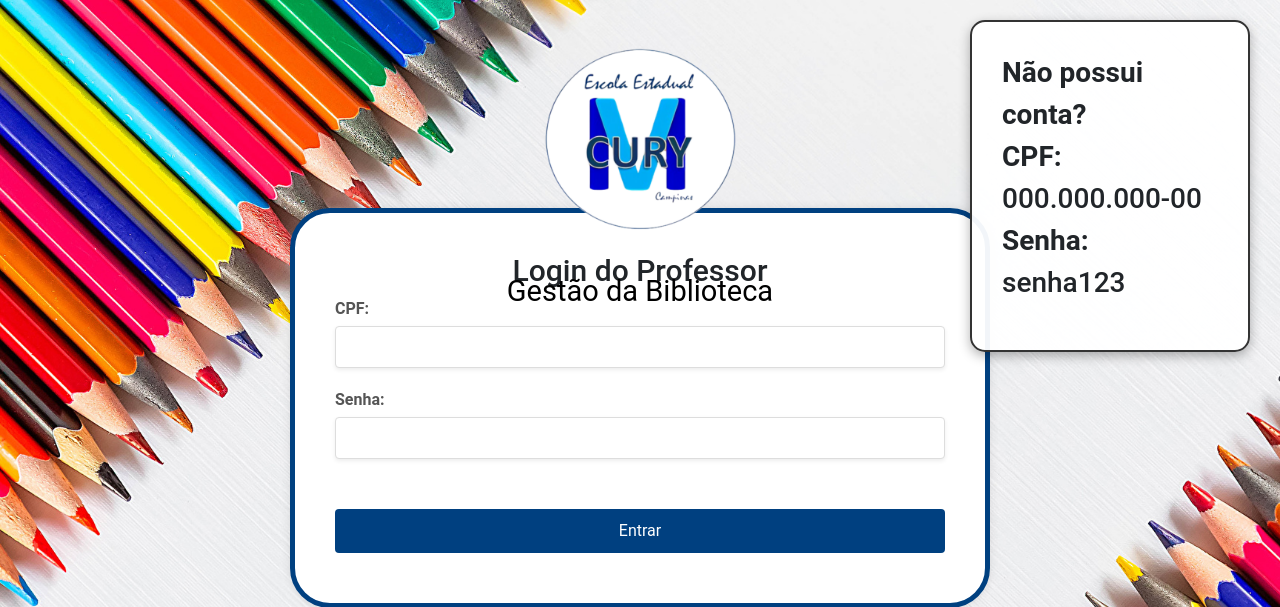
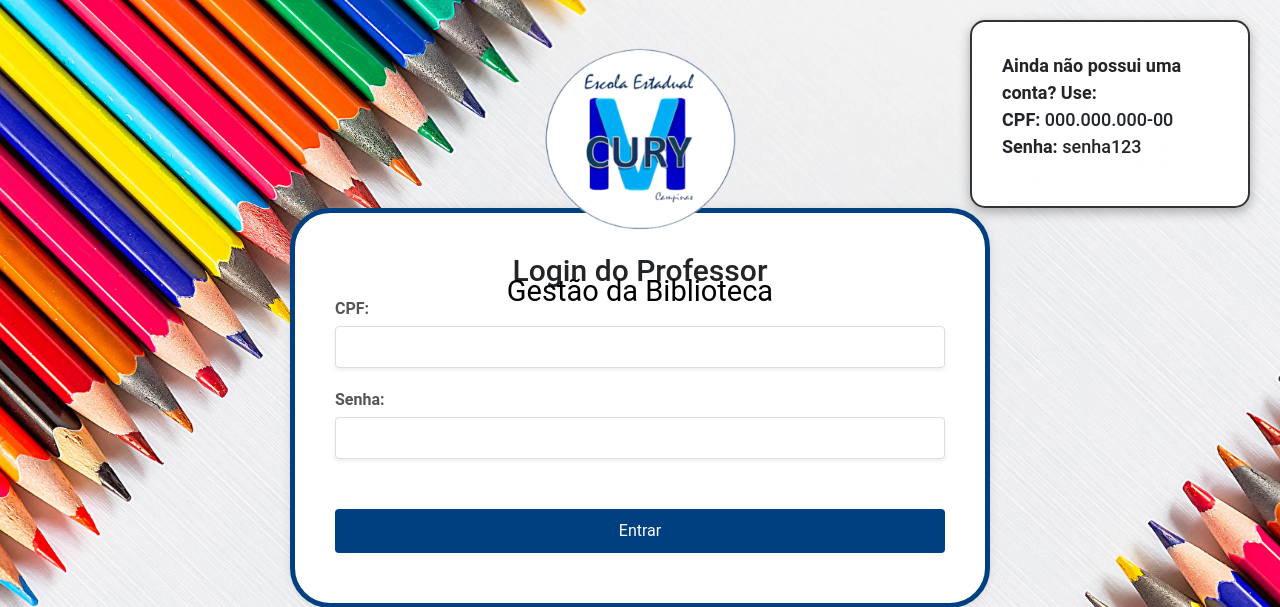
Before and after one commit to mateusmarcelino23/tcc, a PHP site: page /trabalho_crud/frontend/login_front.php in a window 1280 px wide. Shown: the top 607 px of the page. Run offline with PHP 8.4, Linux system fonts and the light colour scheme.

Commit message:
melhorando a mensagem de conta base

```diff
--- a/trabalho_crud/estilos/login.css
+++ b/trabalho_crud/estilos/login.css
@@ -124,7 +124,7 @@ a:hover {
     padding: 30px;
     /* Mais espaço interno */
     border-radius: 15px;
-    font-size: 28px;
+    font-size: 18px;
     /* Texto maior */
     font-weight: 500;
     box-shadow: 0 4px 12px rgba(0, 0, 0, 0.3);
--- a/trabalho_crud/frontend/login_front.php
+++ b/trabalho_crud/frontend/login_front.php
@@ -50,7 +50,7 @@
     <!-- Mensagem canto superior direito -->
     <div class="mensagem-topo">
         <p>
-            <strong>Não possui conta?</strong><br>
+            <strong>Ainda não possui uma conta? Use:</strong><br>
             <strong>CPF:</strong> 000.000.000-00<br>
             <strong>Senha:</strong> senha123
         </p>
```
